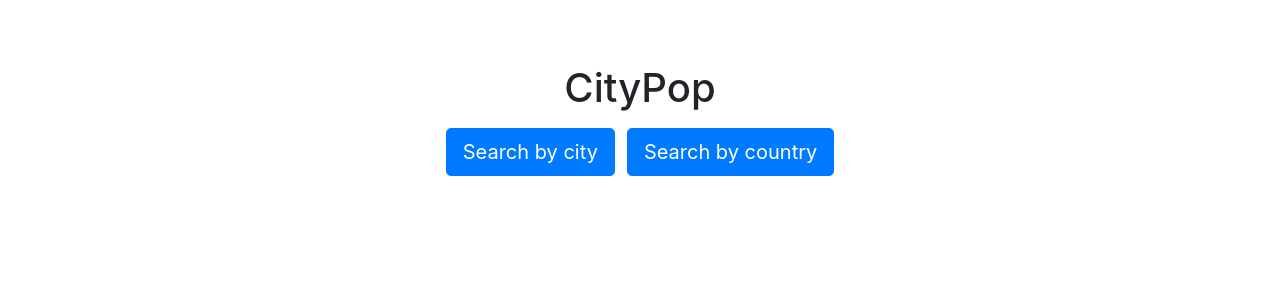
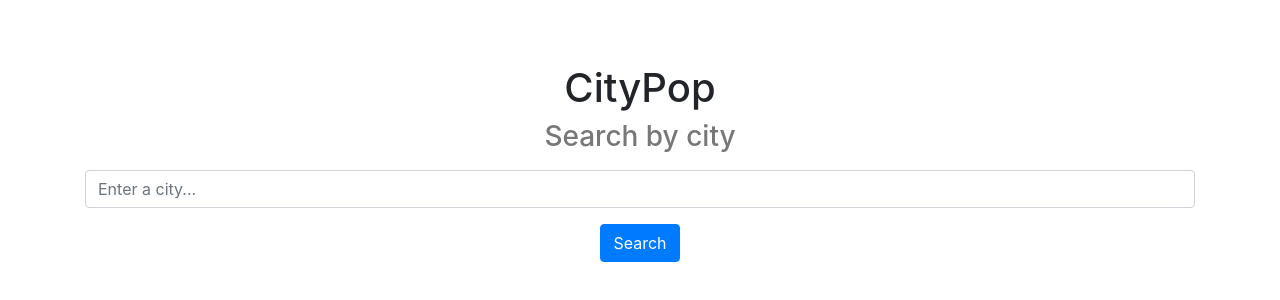
Before and after one commit to fekstr/citypop, a React (Create React App) app: page /city in a window 1280 px wide. Shown: the part 278-578 px from the top of the page. Built offline with nearby package versions, Linux system fonts and the light colour scheme.

Commit message:
Added city search page

```diff
--- a/src/App.js
+++ b/src/App.js
@@ -3,14 +3,15 @@ import { Route, Switch } from 'react-router-dom';
 import { Container } from 'react-bootstrap';
 import './App.css';
 import Home from './components/home/home';
+import CitySearch from './components/citySearch/citySearch';
 
 function App() {
   return (
     <Container className='h-100'>
       <Switch>
-        {/* <Route path='/city/:id' component={CityData} />
+        {/* <Route path='/city/:id' component={CityData} /> */}
         <Route path='/city' component={CitySearch} />
-        <Route path='/country/:id' component={CountryData} />
+        {/* <Route path='/country/:id' component={CountryData} />
         <Route path='/country' component={CountrySearch} />
         <Route path='/not-found' component={NotFound} /> */}
         <Route path='/' component={Home} />
--- /dev/null
+++ b/src/components/citySearch/citySearch.css
@@ -0,0 +1,8 @@
+h3 {
+  color: #777;
+}
+
+.form-control {
+  width: 20%;
+}
+/*# sourceMappingURL=citySearch.css.map */
--- /dev/null
+++ b/src/components/citySearch/citySearch.jsx
@@ -0,0 +1,30 @@
+import React, { Component } from 'react';
+import { Row, Col, Button } from 'react-bootstrap';
+import SearchBox from '../common/searchBox';
+import './citySearch.css';
+
+class CitySearch extends Component {
+  state = {
+    searchQuery: '',
+  };
+
+  handleSearch = query => {
+    console.log('trigger');
+    this.setState({ searchQuery: query });
+  };
+
+  render() {
+    return (
+      <Row className='h-100'>
+        <Col className='text-center'>
+          <h1>CityPop</h1>
+          <h3>Search by city</h3>
+          <SearchBox value={this.state.searchQuery} onChange={this.handleSearch} />
+          <Button>Search</Button>
+        </Col>
+      </Row>
+    );
+  }
+}
+
+export default CitySearch;
--- /dev/null
+++ b/src/components/citySearch/citySearch.scss
@@ -0,0 +1,7 @@
+h3 {
+  color: #777;
+}
+
+.form-control {
+  width: 20%;
+}
--- /dev/null
+++ b/src/components/common/searchBox.jsx
@@ -0,0 +1,16 @@
+import React from 'react';
+
+const SearchBox = ({ value, onChange }) => {
+  return (
+    <input
+      type='text'
+      name='query'
+      className='form-control my-3'
+      placeholder='Enter a city...'
+      value={value}
+      onChange={e => onChange(e.currentTarget.value)}
+    />
+  );
+};
+
+export default SearchBox;
--- a/src/components/home/home.jsx
+++ b/src/components/home/home.jsx
@@ -9,7 +9,9 @@ class Home extends Component {
         <Col className='text-center'>
           <h1>CityPop</h1>
           <div class='buttons'>
-            <Button size='lg'>Search by city</Button>
+            <Button href='/city' size='lg'>
+              Search by city
+            </Button>
             <Button size='lg'>Search by country</Button>
           </div>
         </Col>
```
Also changed, not shown: 1 other file (tests, documents, lock files or other folders).
